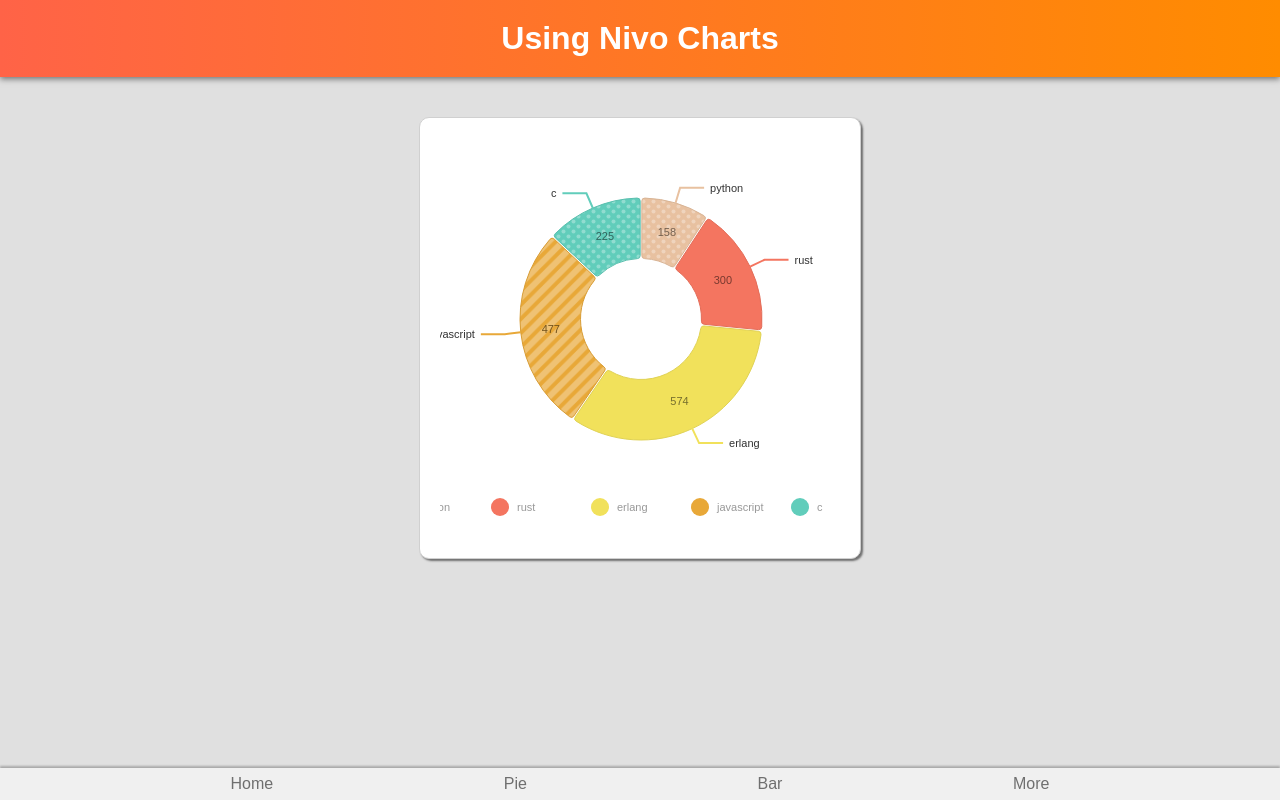
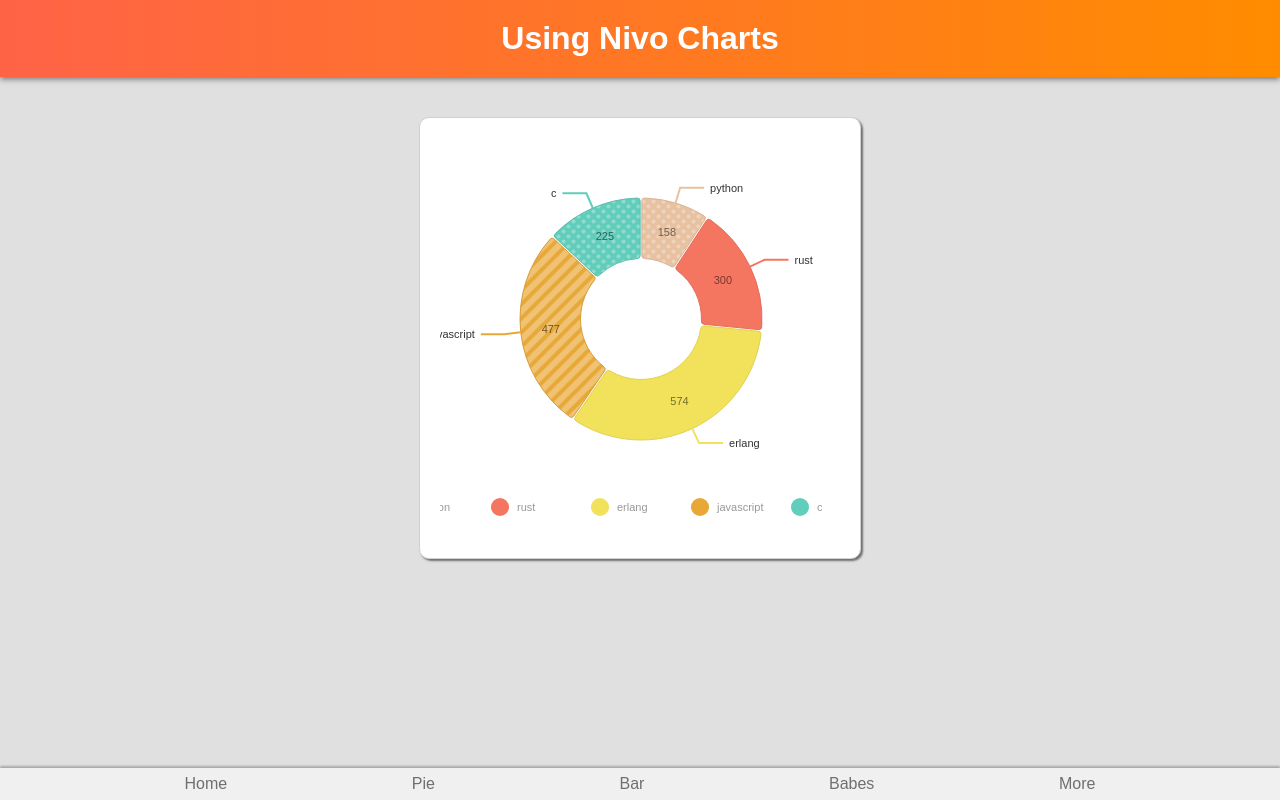
Before and after one commit to mec-nyan/using-nivo, a React (Create React App) app: page /pie in a window 1280 px wide. Built offline with nearby package versions, Linux system fonts and the light colour scheme.

Commit message:
Add babes menu entry

```diff
--- a/src/components/Nav/index.tsx
+++ b/src/components/Nav/index.tsx
@@ -16,6 +16,9 @@ export default function Nav() {
         <NavLink className="navlink" to="/bar">
           <div className="option">Bar</div>
         </NavLink>
+        <NavLink className="navlink" to="/babes">
+          <div className="option">Babes</div>
+        </NavLink>
         <NavLink className="navlink" to="/more">
           <div className="option">More</div>
         </NavLink>
```
